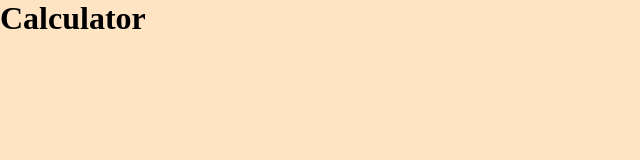
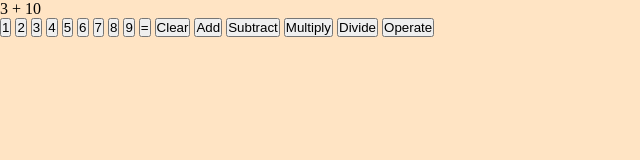
Before and after one commit to kapowlo/odin-calculator, a plain HTML site: page index.html in a window 1280 px wide. Shown: the whole page, without its empty margins (0-640 px from the left). Drawn offline with Linux system fonts and the light colour scheme.

Commit message:
Added container div and multiple buttons made buttons for each digits and each operations
Added a paragraph for the display screen

```diff
--- a/index.html
+++ b/index.html
@@ -12,7 +12,26 @@
 </head>
 
 <body>
-    <h1>Calculator</h1>
+    <p class="display-screen">3 + 10</p>
+    <div class="container">
+        <button class="btn one">1</button>
+        <button class="btn two">2</button>
+        <button class="btn three">3</button>
+        <button class="btn four">4</button>
+        <button class="btn five">5</button>
+        <button class="btn six">6</button>
+        <button class="btn seven">7</button>
+        <button class="btn eight">8</button>
+        <button class="btn nine">9</button>
+        <button class="btn equality">=</button>
+        <button class="btn clear">Clear</button>
+        <button class="btn add">Add</button>
+        <button class="btn substract">Subtract</button>
+        <button class="btn multiply">Multiply</button>
+        <button class="btn divide">Divide</button>
+        <button class="btn operate">Operate</button>
+
+    </div>
 </body>
 
 </html>
```
